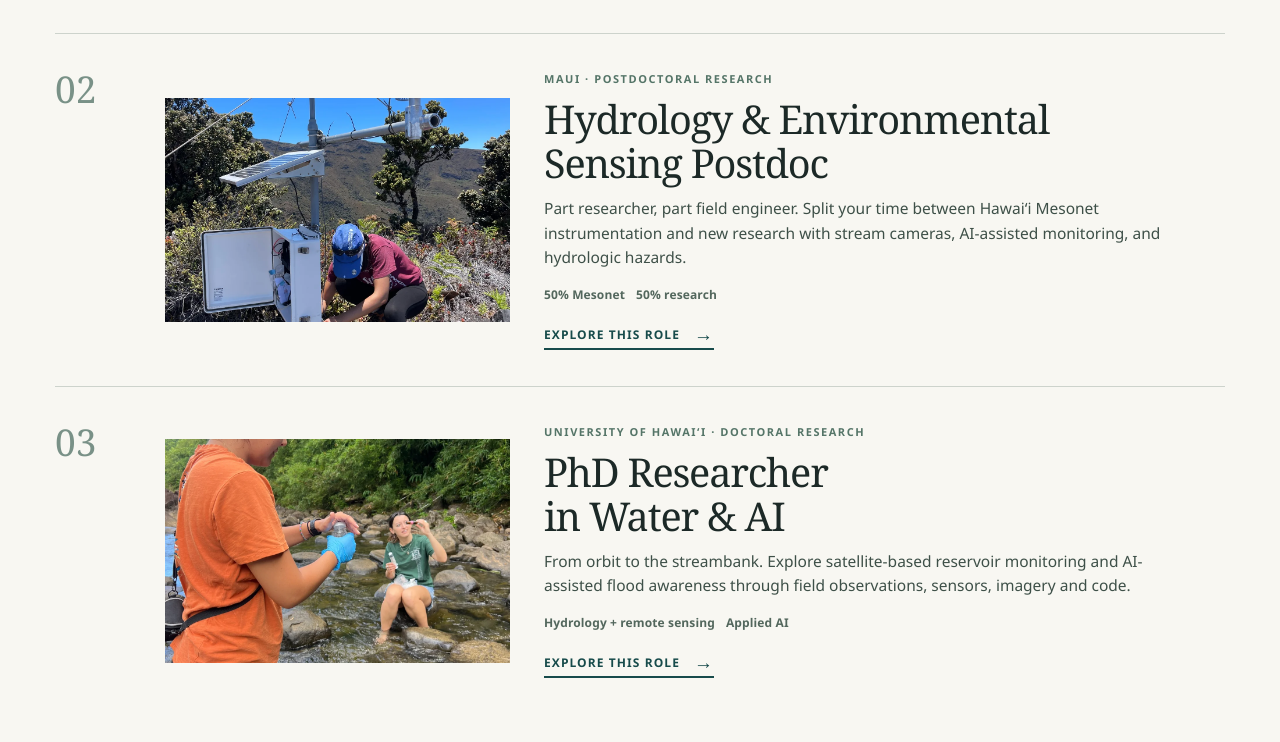
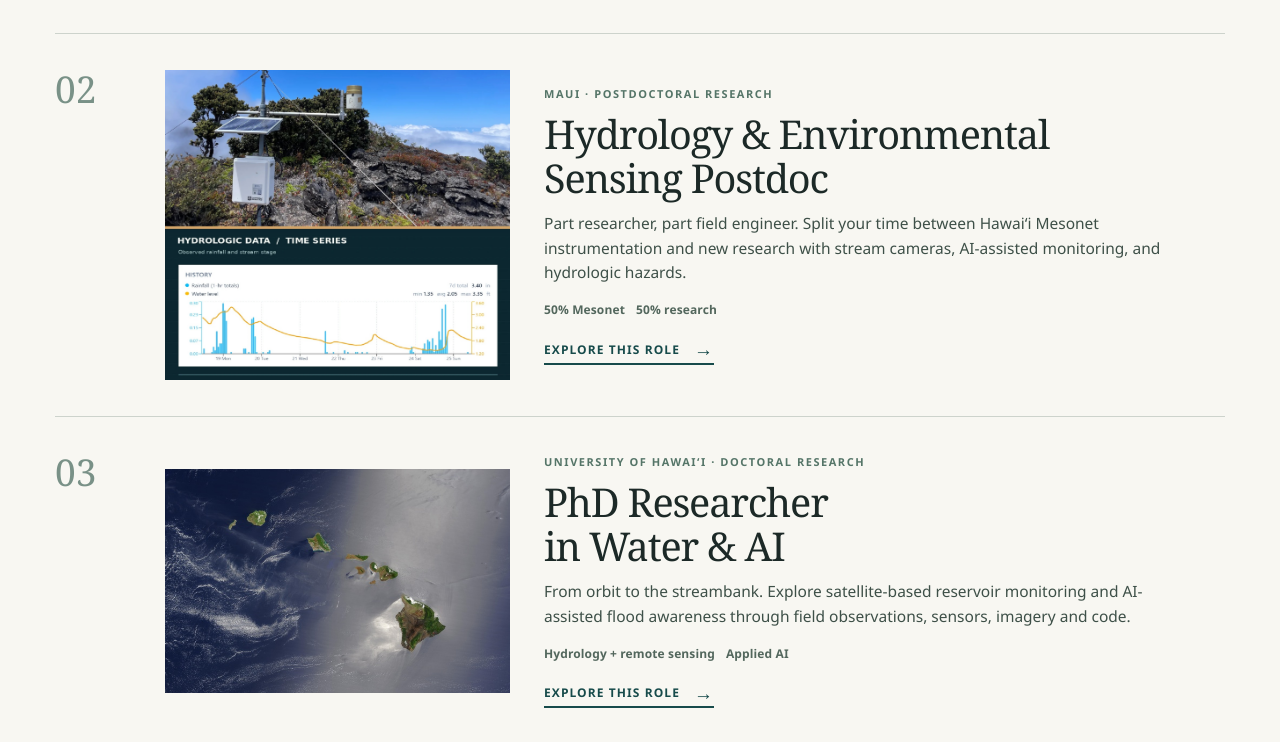
Before and after one commit to cshuler/SLOSH_Lab_Website, an Eleventy site: page images/subpages/Oct_2026_Hiring/index.html in a window 1280 px wide. Shown: the part 898-1640 px from the top of the page. Built offline with nearby package versions, Linux system fonts and the light colour scheme; Eleventy itself is replaced by a stand-in of ours; files that its build step writes are made by us from their sources; no server answers; what csv-parse would draw is missing.

Commit message:
fine tune

```diff
--- a/images/subpages/Oct_2026_Hiring/index.html
+++ b/images/subpages/Oct_2026_Hiring/index.html
@@ -111,9 +111,9 @@
   <div class="roles">
     <article class="role-row"><span class="role-number" aria-hidden="true">01</span><img class="role-photo" src="assets/photos/station-tower-raising.webp" width="1280" height="720" alt="Two technicians raising a meteorological station tower on rocky terrain">
       <div class="role-info"><div class="role-location">Honolulu, Oʻahu · Full-time</div><h3>Hawaiʻi Mesonet<br>Field Technician</h3><p>For the mechanically minded problem-solver who loves getting instruments working in the real world. Install, repair and maintain research-grade weather stations across the Hawaiian Islands.</p><div class="role-meta"><span>100% Mesonet operations</span><span>Fieldwork + electronics</span></div><a class="link-arrow" href="oahu-technician/">Explore this role <span class="arrow" aria-hidden="true">→</span></a></div></article>
-    <article class="role-row"><span class="role-number" aria-hidden="true">02</span><img class="role-photo" src="assets/photos/station-repair.webp" width="950" height="1260" alt="Researcher troubleshooting equipment at an instrument station in the field">
+    <article class="role-row"><span class="role-number" aria-hidden="true">02</span><img class="role-photo" src="assets/photos/Postdoc_Motif.jpg" alt="Mesonet instrumentation and hydrologic data" style="width:100%; height:auto; aspect-ratio:auto; object-fit:contain; display:block;">
       <div class="role-info"><div class="role-location">Maui · Postdoctoral research</div><h3>Hydrology &amp; Environmental<br>Sensing Postdoc</h3><p>Part researcher, part field engineer. Split your time between Hawaiʻi Mesonet instrumentation and new research with stream cameras, AI-assisted monitoring, and hydrologic hazards.</p><div class="role-meta"><span>50% Mesonet</span><span>50% research</span></div><a class="link-arrow" href="maui-postdoc/">Explore this role <span class="arrow" aria-hidden="true">→</span></a></div></article>
-    <article class="role-row"><span class="role-number" aria-hidden="true">03</span><img class="role-photo" src="assets/photos/stream-sampling.webp" width="950" height="1260" alt="Two field researchers taking water samples in a rocky stream">
+    <article class="role-row"><span class="role-number" aria-hidden="true">03</span><img class="role-photo" src="assets/photos/hawaiian-islands-satellite.jpg" width="950" height="1260" alt="Two field researchers taking water samples in a rocky stream">
       <div class="role-info"><div class="role-location">University of Hawaiʻi · Doctoral research</div><h3>PhD Researcher<br>in Water &amp; AI</h3><p>From orbit to the streambank. Explore satellite-based reservoir monitoring and AI-assisted flood awareness through field observations, sensors, imagery and code.</p><div class="role-meta"><span>Hydrology + remote sensing</span><span>Applied AI</span></div><a class="link-arrow" href="phd-student/">Explore this role <span class="arrow" aria-hidden="true">→</span></a></div></article>
   </div>
 </section>
```
Also changed, not shown: images/subpages/Oct_2026_Hiring/assets/photos/Postdoc_Motif.jpg (added).
